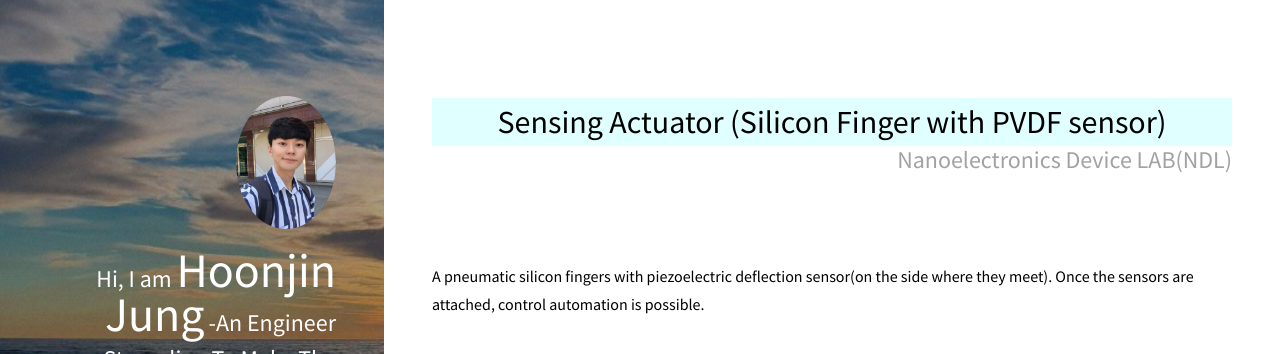
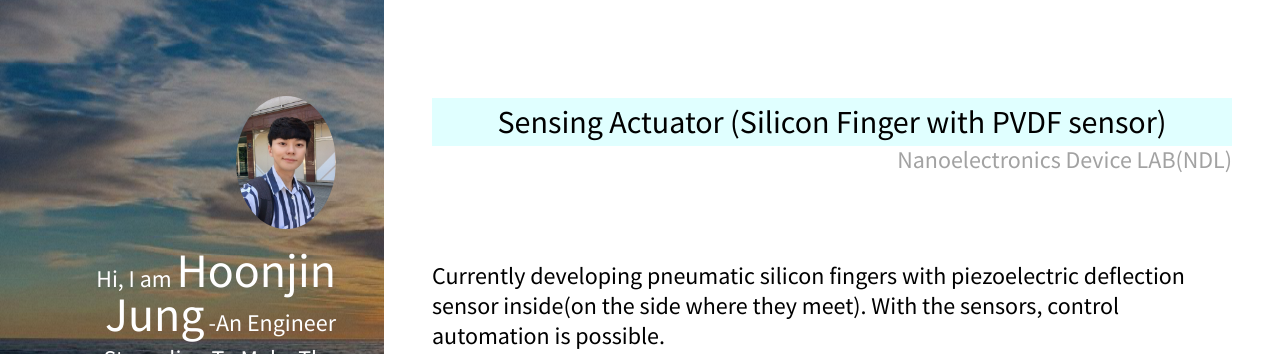
Before and after one commit to davidhoonjin/davidhoonjin.github.io, a Jekyll site: the page built from _posts/2020-02-03-Current Projects.markdown, in a window 1280 px wide and 900 px high, scrolled down 1675 px, cut to the strip 0-354 px from the top of the window. Built offline with Jekyll 4.4.1, drawn with Linux system fonts in a browser that asks for light colours; nearby versions of some CDN libraries.

Commit message:
twentythird and seventh commit

```diff
--- a/_posts/2020-02-03-Current Projects.markdown
+++ b/_posts/2020-02-03-Current Projects.markdown
@@ -47,8 +47,8 @@ Future project idea : &nbsp;&nbsp; "Removing Ocular(and emg) Artifact from EEG w
  <br>
  <br>
 
- <br><font style="color:black;">
- A pneumatic silicon fingers with piezoelectric deflection sensor(on the side where they meet). Once the sensors are attached, control automation is possible.</font>
+ <br><font size="5em" style="color:black;">
+ Currently developing pneumatic silicon fingers with piezoelectric deflection sensor inside(on the side where they meet). With the sensors, control automation is possible.</font>
  <br><br>
 
 <div class="w3-content" style="max-width:400px">
```
